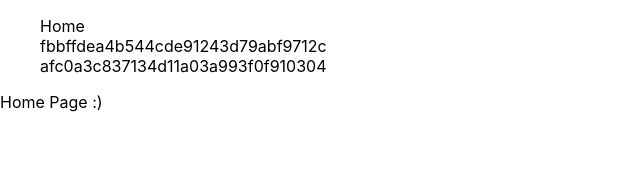
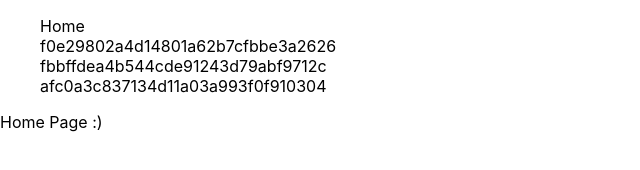
Before and after one commit to ruucm/notion_renderer, a React app in the folder examples/notion-nextjs/: page / in a window 1280 px wide. Shown: the whole page, without its empty margins (0-640 px from the left). Built offline with nearby package versions, Linux system fonts and the light colour scheme.

Commit message:
add a link

```diff
--- a/examples/notion-nextjs/components/layout.tsx
+++ b/examples/notion-nextjs/components/layout.tsx
@@ -1,10 +1,14 @@
-import Link from "next/link"
+import Link from "next/link";
 
 export function Layout({ children }: { children: React.ReactNode }) {
   return (
     <>
       <ul>
         <Link href="/">Home</Link>
+        <br />
+        <Link href="/f0e29802a4d14801a62b7cfbbe3a2626">
+          f0e29802a4d14801a62b7cfbbe3a2626
+        </Link>
         <br />
         <Link href="/fbbffdea4b544cde91243d79abf9712c">
           fbbffdea4b544cde91243d79abf9712c
@@ -17,5 +21,5 @@ export function Layout({ children }: { children: React.ReactNode }) {
 
       <main>{children}</main>
     </>
-  )
+  );
 }
```
